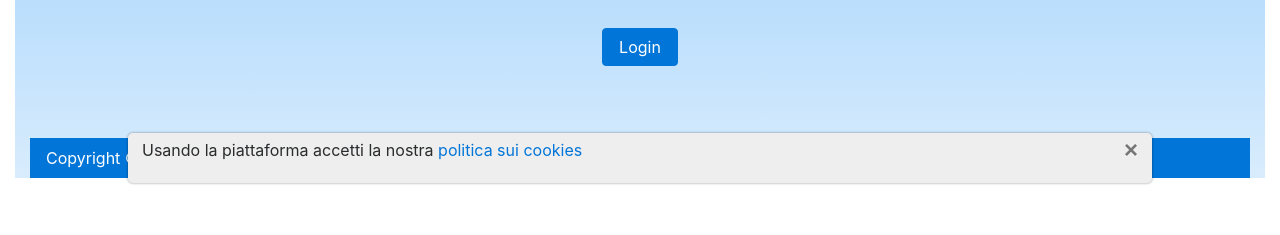
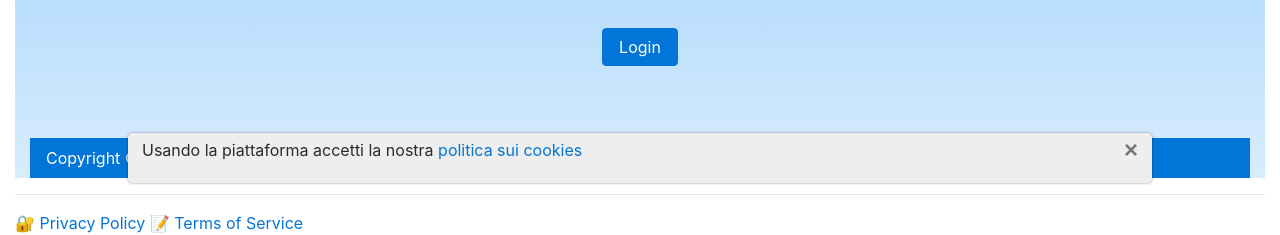
Before and after one commit to MorenoLaQuatra/audio-annotation-platform, a Flask app: page / in a window 1280 px wide. Shown: the part 577-812 px from the top of the page. Before the commit the page ends 762 px from the top, so only its background shows below. Run offline with Flask 2, Linux system fonts and the light colour scheme; some libraries are stand-ins or nearby versions.

Commit message:
Added terms and privacy pages!

```diff
--- a/templates/index.html
+++ b/templates/index.html
@@ -31,7 +31,6 @@
             class="d-flex flex-column flex-md-row text-center text-md-start justify-content-between py-2 px-2 px-xl-3 bg-primary">
             <div class="text-white mb-3 mb-md-0"> Copyright © 2022 RiTA. Tutti i diritti sono riservati.</div>
         </div> -->
-
         <div class="d-flex flex-column flex-md-row text-center text-md-start justify-content-between py-2 px-2 px-xl-3 bg-primary" style="margin-bottom:0%">
             <div class="text-white mb-3 mb-md-0"> Copyright © 2022 RiTA. Tutti i diritti sono riservati.</div>
         </div>
--- a/templates/layout.html
+++ b/templates/layout.html
@@ -62,5 +62,9 @@
 
             </script>
         {% endif %}
+        <hr>
+        <a href="{{ url_for('privacy') }}">🔐 Privacy Policy</a>
+        <a href="{{ url_for('terms') }}">📝 Terms of Service</a>
+        <br>
     </main>
 </body>
```
